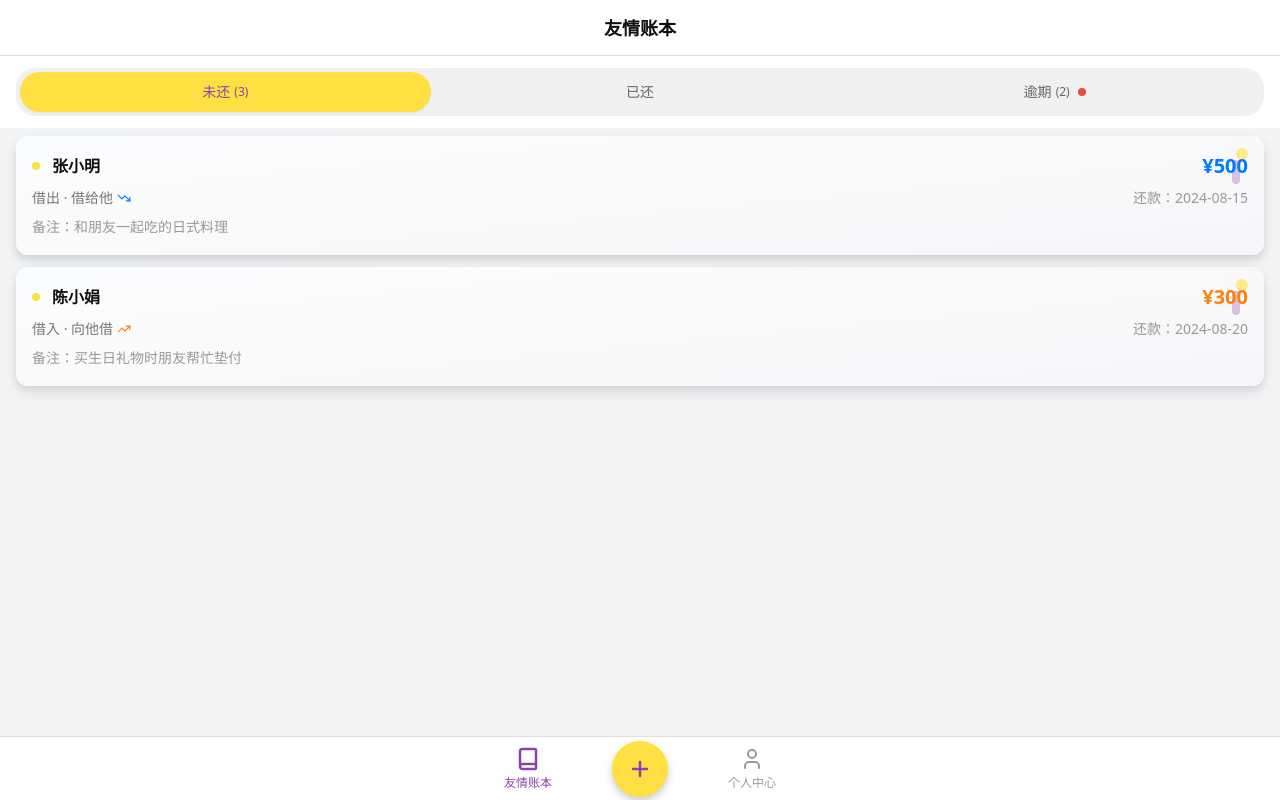
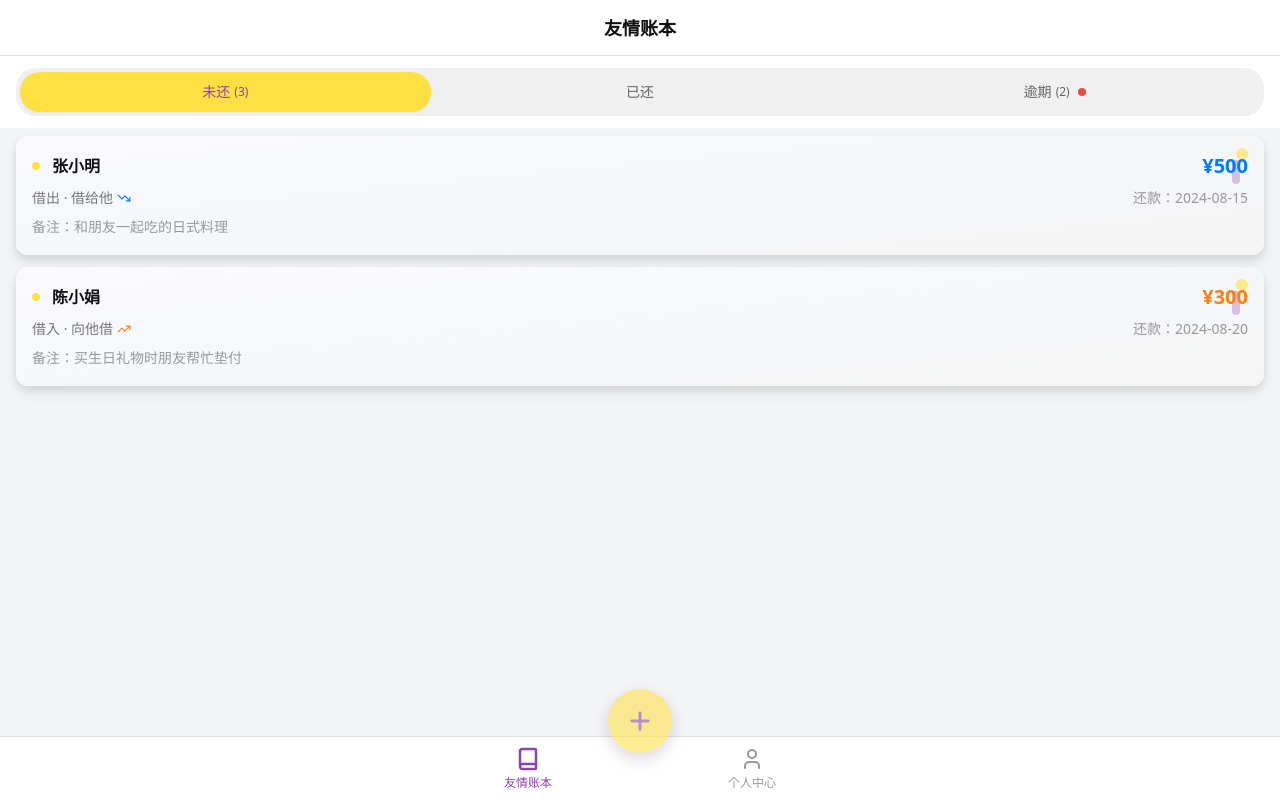
Before and after one commit to ohash-eth/friend-debt-keeper, a React (Vite) app: page / in a window 1280 px wide. Built offline with nearby package versions, Linux system fonts and the light colour scheme.

Commit message:
Refine card interactions and FAB
Enhance card 3D effects with stronger shadows and scale animations on interaction. Adjust the floating "+" button's position, size, and add a subtle floating animation. Introduce subtle background gradients or color fills to cards for a softer, more modern look.

```diff
--- a/src/components/BottomTabBar.tsx
+++ b/src/components/BottomTabBar.tsx
@@ -28,13 +28,13 @@ const BottomTabBar = ({ activeTab = "ledger", onTabChange, onAddTransaction }: B
           <span className="text-xs font-medium">{tabs[0].label}</span>
         </button>
 
-        {/* Center FAB */}
-        <div className="absolute left-1/2 top-1/2 transform -translate-x-1/2 -translate-y-1/2">
+        {/* Enhanced Center FAB */}
+        <div className="absolute left-1/2 transform -translate-x-1/2 -translate-y-3/4">
           <button
             onClick={onAddTransaction}
-            className="w-14 h-14 bg-app-yellow text-app-purple rounded-full shadow-fab flex items-center justify-center hover:scale-105 active:scale-95 transition-all duration-200"
+            className="w-16 h-16 bg-app-yellow text-app-purple rounded-full shadow-fab-floating flex items-center justify-center hover:scale-110 hover:-translate-y-1 active:scale-95 transition-all duration-300 ease-out animate-pulse hover:animate-none"
           >
-            <Plus size={24} strokeWidth={2.5} />
+            <Plus size={28} strokeWidth={2.5} />
           </button>
         </div>
 
--- a/src/components/TransactionCard.tsx
+++ b/src/components/TransactionCard.tsx
@@ -47,10 +47,11 @@ const TransactionCard = ({ transaction }: TransactionCardProps) => {
   };
 
   return (
-    <div className="relative rounded-lg shadow-tech-card mx-4 mb-3 hover:shadow-tech-elevated hover:-translate-y-0.5 transition-all duration-300 ease-out min-h-24 overflow-hidden active:scale-[0.98]">
-      {/* Tech-Inspired Background with Mesh Pattern */}
-      <div className="absolute inset-0 bg-gradient-to-br from-tech-primary via-tech-secondary to-tech-accent"></div>
-      <div className="absolute inset-0 opacity-30 bg-tech-mesh"></div>
+    <div className="relative rounded-lg shadow-tech-card mx-4 mb-3 hover:shadow-tech-floating hover:-translate-y-1 hover:scale-[1.02] transition-all duration-300 ease-out min-h-24 overflow-hidden active:scale-[0.98] cursor-pointer">
+      {/* Enhanced Tech-Inspired Background with Subtle Color */}
+      <div className="absolute inset-0 bg-gradient-to-br from-purple-50/80 via-blue-50/60 to-yellow-50/40"></div>
+      <div className="absolute inset-0 bg-gradient-to-br from-tech-primary via-tech-secondary to-tech-accent opacity-60"></div>
+      <div className="absolute inset-0 opacity-20 bg-tech-mesh backdrop-blur-[0.5px]"></div>
 
       {/* Decorative Tech Elements */}
       <div className="absolute top-3 right-4 w-3 h-3 bg-app-yellow opacity-60 rounded-full shadow-glow"></div>
--- a/tailwind.config.ts
+++ b/tailwind.config.ts
@@ -110,9 +110,11 @@ export default {
 			boxShadow: {
 				'card': '0 2px 6px hsl(var(--card-shadow))',
 				'fab': '0 4px 8px rgba(0, 0, 0, 0.2)',
+				'fab-floating': '0 8px 20px rgba(0, 0, 0, 0.15), 0 4px 12px rgba(142, 68, 173, 0.2)',
 				'elevated': '0 8px 24px rgba(0, 0, 0, 0.12)',
 				'tech-card': '0 4px 8px rgba(0, 0, 0, 0.1), 0 8px 16px rgba(0, 0, 0, 0.05)',
 				'tech-elevated': '0 8px 16px rgba(0, 0, 0, 0.15), 0 16px 32px rgba(0, 0, 0, 0.08)',
+				'tech-floating': '0 8px 20px rgba(0, 0, 0, 0.1), 0 16px 40px rgba(0, 0, 0, 0.08), 0 4px 8px rgba(142, 68, 173, 0.1)',
 				'glow': '0 0 20px rgba(255, 218, 68, 0.4)'
 			},
 			keyframes: {
```
